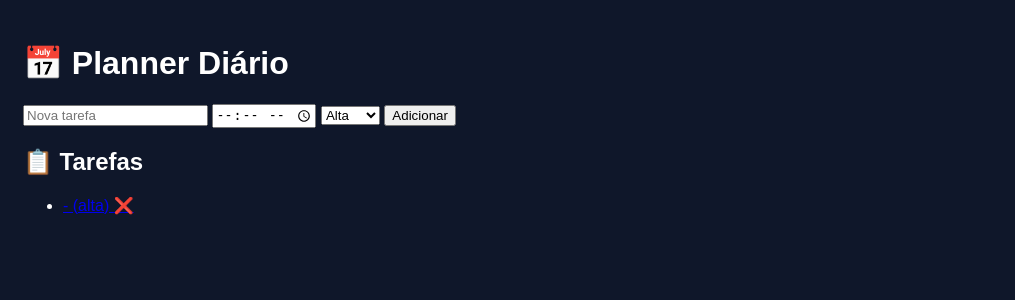
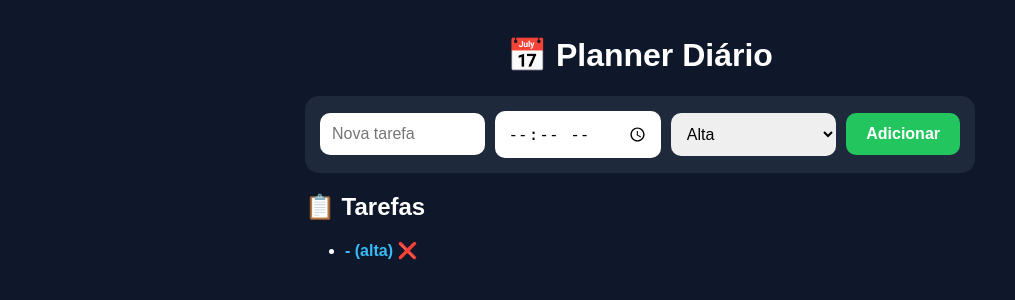
Before and after one commit to gzk2fntmbz-cmyk/planner-diario, a Flask app: page / in a window 1280 px wide. Shown: the top 300 px of the page, without its empty margins (0-1015 px from the left). Run offline with Flask 3, Linux system fonts and the light colour scheme.

Commit message:
Add CSS styles for layout and form elements

```diff
--- a/templates/index.html
+++ b/templates/index.html
@@ -7,6 +7,107 @@
 <link rel="manifest" href="/manifest.json">
 <meta name="theme-color" content="#0f172a">
 </head>
+  <style>
+* {
+    box-sizing: border-box;
+}
+
+body {
+    font-family: Arial, Helvetica, sans-serif;
+    background: #0f172a;
+    color: white;
+    padding: 15px;
+    margin: 0;
+}
+
+h1 {
+    text-align: center;
+    font-size: clamp(22px, 5vw, 32px);
+}
+
+/* FORM */
+form {
+    background: #1e293b;
+    padding: 15px;
+    border-radius: 14px;
+    margin-bottom: 20px;
+    display: flex;
+    flex-direction: column;
+    gap: 10px;
+}
+
+input, select, button {
+    padding: 12px;
+    border-radius: 10px;
+    border: none;
+    font-size: 16px;
+    width: 100%;
+}
+
+/* BOTÃO */
+button {
+    background: #22c55e;
+    color: white;
+    font-weight: bold;
+    cursor: pointer;
+    transition: 0.2s;
+}
+
+button:active {
+    transform: scale(0.97);
+}
+
+/* TAREFAS */
+.tarefa {
+    background: #1e293b;
+    padding: 14px;
+    margin: 10px 0;
+    border-radius: 12px;
+    font-size: clamp(14px, 4vw, 18px);
+}
+
+/* PRIORIDADES */
+.alta { border-left: 6px solid #ef4444; }
+.media { border-left: 6px solid #f59e0b; }
+.baixa { border-left: 6px solid #22c55e; }
+
+.concluida {
+    text-decoration: line-through;
+    opacity: 0.6;
+}
+
+/* LINK */
+a {
+    color: #38bdf8;
+    text-decoration: none;
+    font-weight: bold;
+}
+
+/* DESKTOP AJUSTE */
+@media (min-width: 768px) {
+    body {
+        max-width: 700px;
+        margin: auto;
+    }
+
+    form {
+        flex-direction: row;
+        flex-wrap: wrap;
+        align-items: center;
+    }
+
+    form input,
+    form select {
+        flex: 1;
+        min-width: 120px;
+    }
+
+    form button {
+        width: auto;
+        padding: 12px 20px;
+    }
+}
+</style>
 <body style="font-family:Arial;background:#0f172a;color:white;padding:15px;">
 <h1>📅 Planner Diário</h1>
 
```
